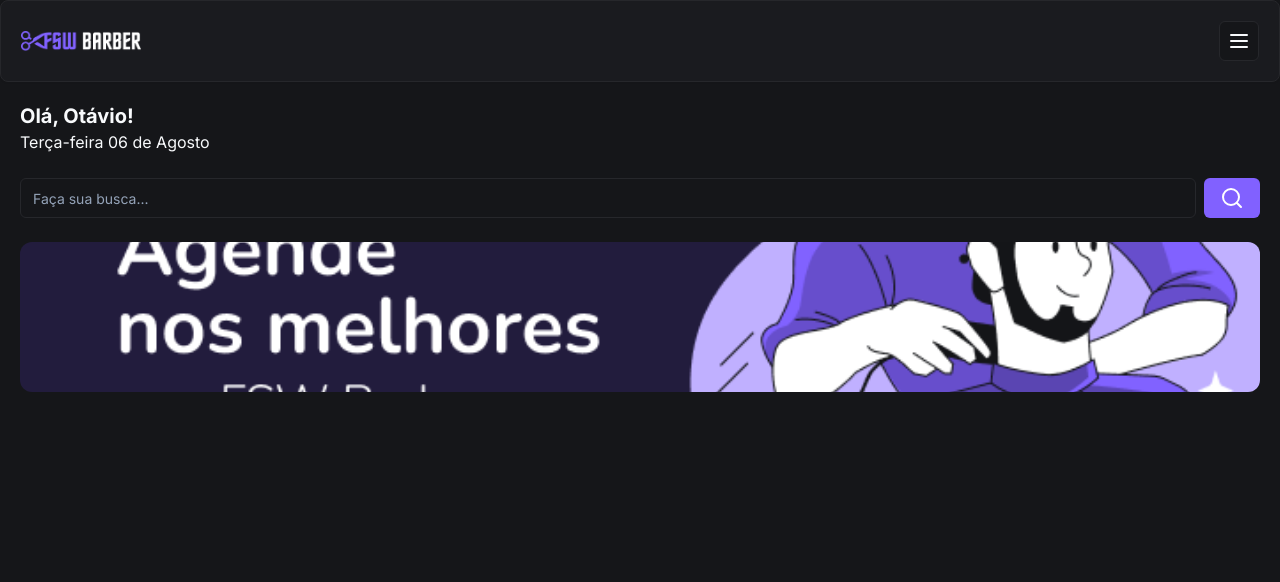
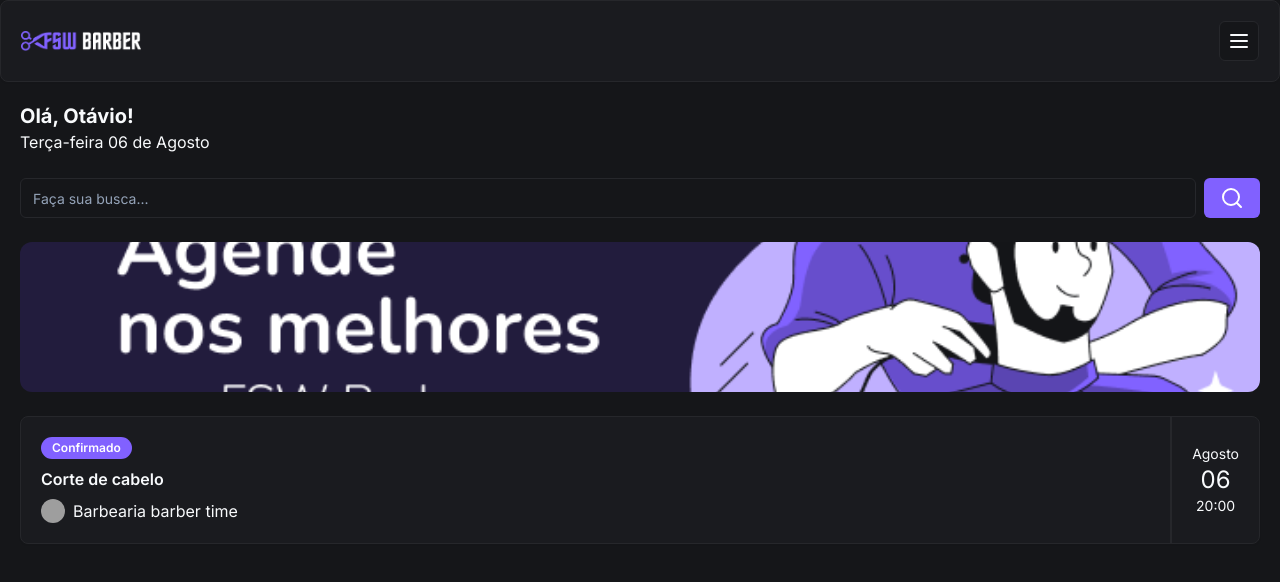
Before and after one commit to lima300/barber-time, a Next.js app: page / in a window 1280 px wide. Shown: the top 582 px of the page. Built offline with nearby package versions, Linux system fonts and the light colour scheme; grey boxes are pictures that could not be loaded.

Commit message:
feat: add booking item

```diff
--- /dev/null
+++ b/app/_components/ui/avatar.tsx
@@ -0,0 +1,50 @@
+"use client";
+
+import * as React from "react";
+import * as AvatarPrimitive from "@radix-ui/react-avatar";
+
+import { cn } from "@/app/_lib/utils";
+
+const Avatar = React.forwardRef<
+  React.ElementRef<typeof AvatarPrimitive.Root>,
+  React.ComponentPropsWithoutRef<typeof AvatarPrimitive.Root>
+>(({ className, ...props }, ref) => (
+  <AvatarPrimitive.Root
+    ref={ref}
+    className={cn(
+      "relative flex h-10 w-10 shrink-0 overflow-hidden rounded-full",
+      className,
+    )}
+    {...props}
+  />
+));
+Avatar.displayName = AvatarPrimitive.Root.displayName;
+
+const AvatarImage = React.forwardRef<
+  React.ElementRef<typeof AvatarPrimitive.Image>,
+  React.ComponentPropsWithoutRef<typeof AvatarPrimitive.Image>
+>(({ className, ...props }, ref) => (
+  <AvatarPrimitive.Image
+    ref={ref}
+    className={cn("aspect-square h-full w-full", className)}
+    {...props}
+  />
+));
+AvatarImage.displayName = AvatarPrimitive.Image.displayName;
+
+const AvatarFallback = React.forwardRef<
+  React.ElementRef<typeof AvatarPrimitive.Fallback>,
+  React.ComponentPropsWithoutRef<typeof AvatarPrimitive.Fallback>
+>(({ className, ...props }, ref) => (
+  <AvatarPrimitive.Fallback
+    ref={ref}
+    className={cn(
+      "flex h-full w-full items-center justify-center rounded-full bg-muted",
+      className,
+    )}
+    {...props}
+  />
+));
+AvatarFallback.displayName = AvatarPrimitive.Fallback.displayName;
+
+export { Avatar, AvatarImage, AvatarFallback };
--- /dev/null
+++ b/app/_components/ui/badge.tsx
@@ -0,0 +1,36 @@
+import * as React from "react";
+import { cva, type VariantProps } from "class-variance-authority";
+
+import { cn } from "@/app/_lib/utils";
+
+const badgeVariants = cva(
+  "inline-flex items-center rounded-full border px-2.5 py-0.5 text-xs font-semibold transition-colors focus:outline-none focus:ring-2 focus:ring-ring focus:ring-offset-2",
+  {
+    variants: {
+      variant: {
+        default:
+          "border-transparent bg-primary text-primary-foreground hover:bg-primary/80",
+        secondary:
+          "border-transparent bg-secondary text-secondary-foreground hover:bg-secondary/80",
+        destructive:
+          "border-transparent bg-destructive text-destructive-foreground hover:bg-destructive/80",
+        outline: "text-foreground",
+      },
+    },
+    defaultVariants: {
+      variant: "default",
+    },
+  },
+);
+
+export interface BadgeProps
+  extends React.HTMLAttributes<HTMLDivElement>,
+    VariantProps<typeof badgeVariants> {}
+
+function Badge({ className, variant, ...props }: BadgeProps) {
+  return (
+    <div className={cn(badgeVariants({ variant }), className)} {...props} />
+  );
+}
+
+export { Badge, badgeVariants };
--- a/app/page.tsx
+++ b/app/page.tsx
@@ -3,6 +3,9 @@
 import { Button } from "./_components/ui/button";
 import { Input } from "./_components/ui/input";
 import Image from "next/image";
+import { Card, CardContent } from "./_components/ui/card";
+import { Avatar, AvatarImage } from "./_components/ui/avatar";
+import { Badge } from "./_components/ui/badge";
 
 export default function Home() {
   return (
@@ -25,6 +28,25 @@
             className="rounded-xl object-cover"
           />
         </div>
+        <Card className="mt-6">
+          <CardContent className="flex justify-between p-0">
+            <div className="flex flex-col gap-2 py-5 pl-5">
+              <Badge className="w-fit">Confirmado</Badge>
+              <h3 className="font-semibold">Corte de cabelo</h3>
+              <div className="flex items-center gap-2">
+                <Avatar className="h-6 w-6">
+                  <AvatarImage src="https://utfs.io/f/c97a2dc9-cf62-468b-a851-bfd2bdde775f-16p.png" />
+                </Avatar>
+                <p className="test-sm">Barbearia barber time</p>
+              </div>
+            </div>
+            <div className="flex flex-col items-center justify-center border-l-2 border-solid px-5">
+              <p className="text-sm">Agosto</p>
+              <p className="text-2xl">06</p>
+              <p className="text-sm">20:00</p>
+            </div>
+          </CardContent>
+        </Card>
       </div>
     </div>
   );
--- a/package.json
+++ b/package.json
@@ -14,6 +14,7 @@
   },
   "dependencies": {
     "@prisma/client": "^5.17.0",
+    "@radix-ui/react-avatar": "^1.1.0",
     "@radix-ui/react-slot": "^1.1.0",
     "class-variance-authority": "^0.7.0",
     "clsx": "^2.1.1",
```
Also changed, not shown: 1 other file (tests, documents, lock files or other folders).
